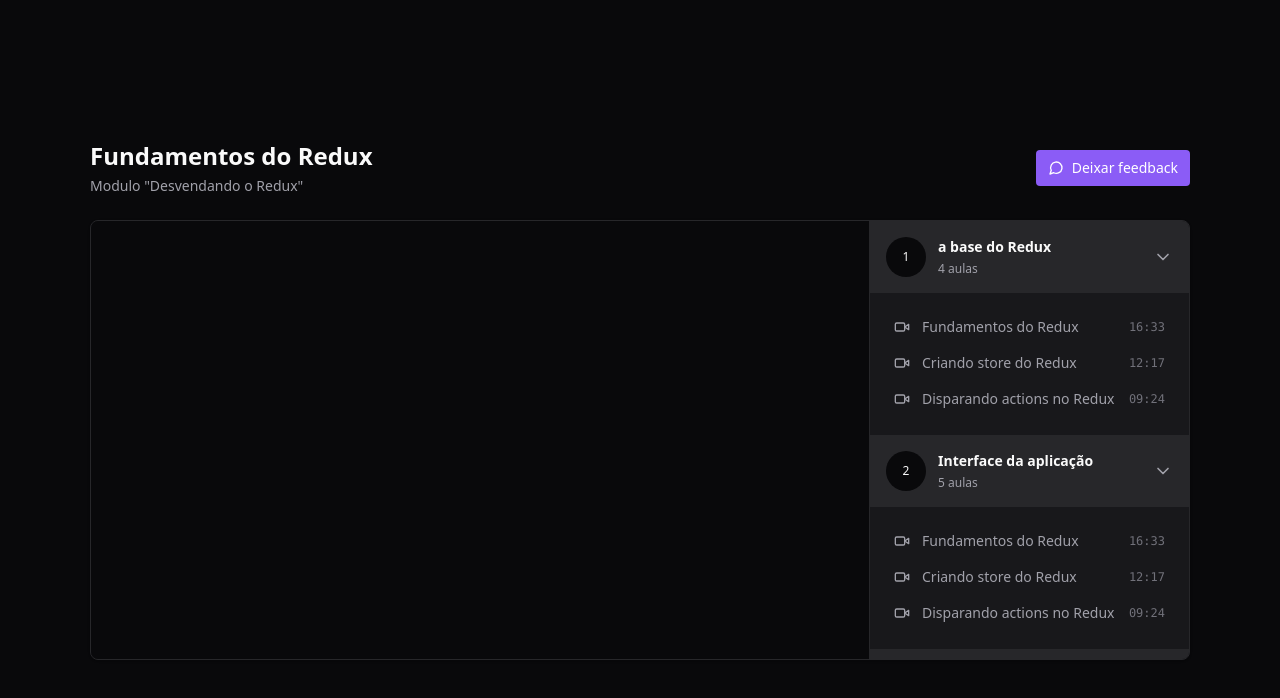
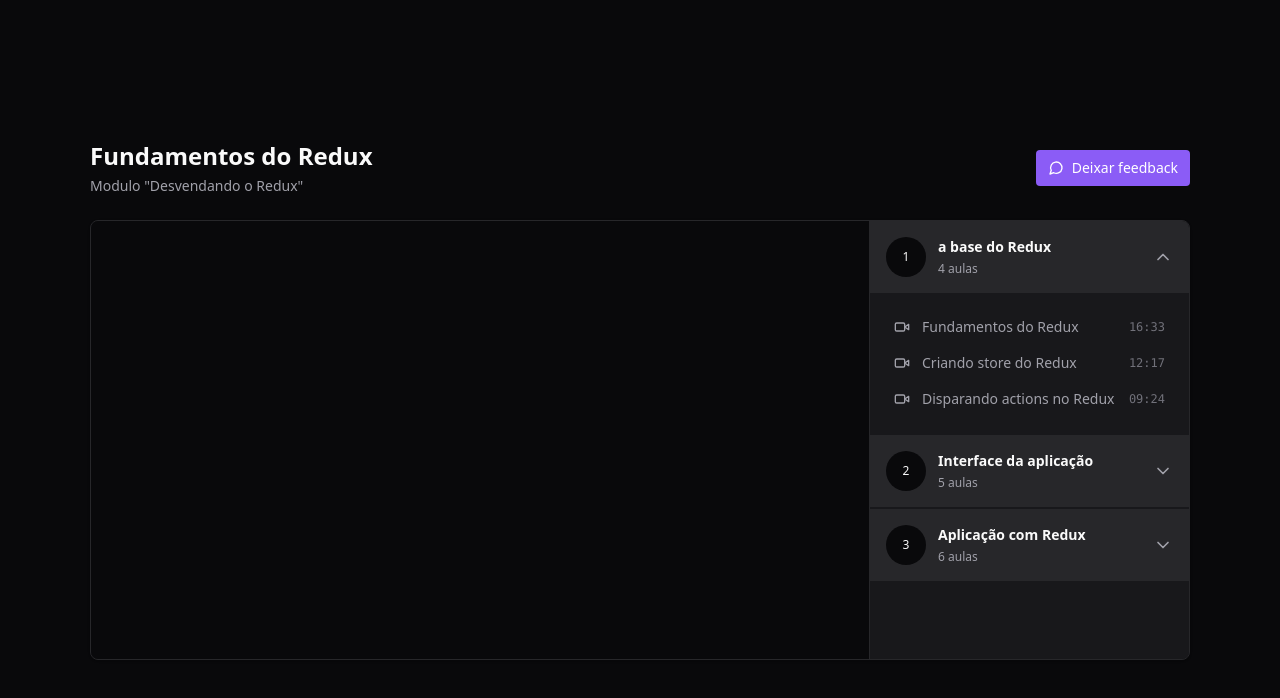
Before and after one commit to felipegarcao/redux-zustand, a React (Vite) app: page / in a window 1280 px wide. Shown: the top 698 px of the page. Built offline with nearby package versions, Linux system fonts and the light colour scheme; the HTML template or start-up script is replaced by a standard one.

Commit message:
Radix Collapsible nos módulos

```diff
--- a/package.json
+++ b/package.json
@@ -10,6 +10,7 @@
     "preview": "vite preview"
   },
   "dependencies": {
+    "@radix-ui/react-collapsible": "^1.0.3",
     "@reduxjs/toolkit": "^1.9.5",
     "lucide-react": "^0.262.0",
     "react": "^18.2.0",
--- a/src/components/Module.tsx
+++ b/src/components/Module.tsx
@@ -1,3 +1,4 @@
+import * as Collapsed from '@radix-ui/react-collapsible';
 import { ChevronDown } from 'lucide-react';
 import { Lesson } from './Lesson';
 
@@ -8,10 +9,10 @@
   amountOfLessons: number
 }
 
-export function Module({title, amountOfLessons, moduleIndex }: ModuleProps) {
+export function Module({ title, amountOfLessons, moduleIndex }: ModuleProps) {
   return (
-    <div>
-      <button className='flex w-full items-center gap-3 bg-zinc-800 p-4'>
+    <Collapsed.Root className='group' open={moduleIndex === 0}>
+      <Collapsed.Trigger className='flex w-full items-center gap-3 bg-zinc-800 p-4'>
         <div className='flex h-10 w-10 rounded-full items-center justify-center bg-zinc-950 text-xs'>
           {moduleIndex + 1}
         </div>
@@ -21,14 +22,15 @@
           <span className="text-xs text-zinc-400">{amountOfLessons} aulas</span>
         </div>
 
-        <ChevronDown className='w-5 h-5 ml-auto text-zinc-400' />
-      </button>
-
-      <nav className='relative flex flex-col gap-4 p-6'>
-        <Lesson title='Fundamentos do Redux' duration='16:33' />
-        <Lesson title='Criando store do Redux' duration='12:17' />
-        <Lesson title='Disparando actions no Redux' duration='09:24' />
-      </nav>
-    </div>
+        <ChevronDown className='w-5 h-5 ml-auto text-zinc-400 group-data-[state=open]:rotate-180 transition' />
+      </Collapsed.Trigger>
+      <Collapsed.Content>
+        <nav className='relative flex flex-col gap-4 p-6'>
+          <Lesson title='Fundamentos do Redux' duration='16:33' />
+          <Lesson title='Criando store do Redux' duration='12:17' />
+          <Lesson title='Disparando actions no Redux' duration='09:24' />
+        </nav>
+      </Collapsed.Content>
+    </Collapsed.Root>
   )
 }
```
Also changed, not shown: 1 other file (tests, documents, lock files or other folders).
